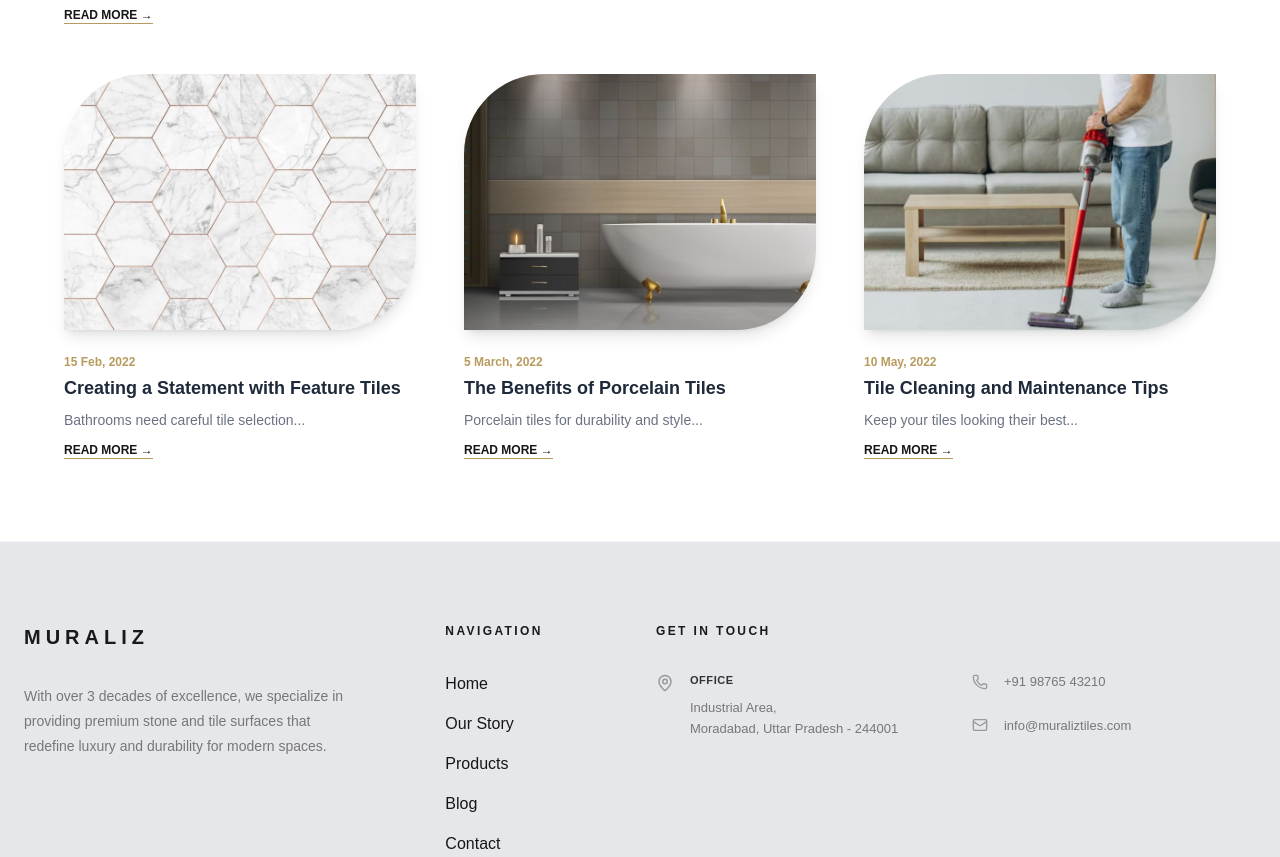
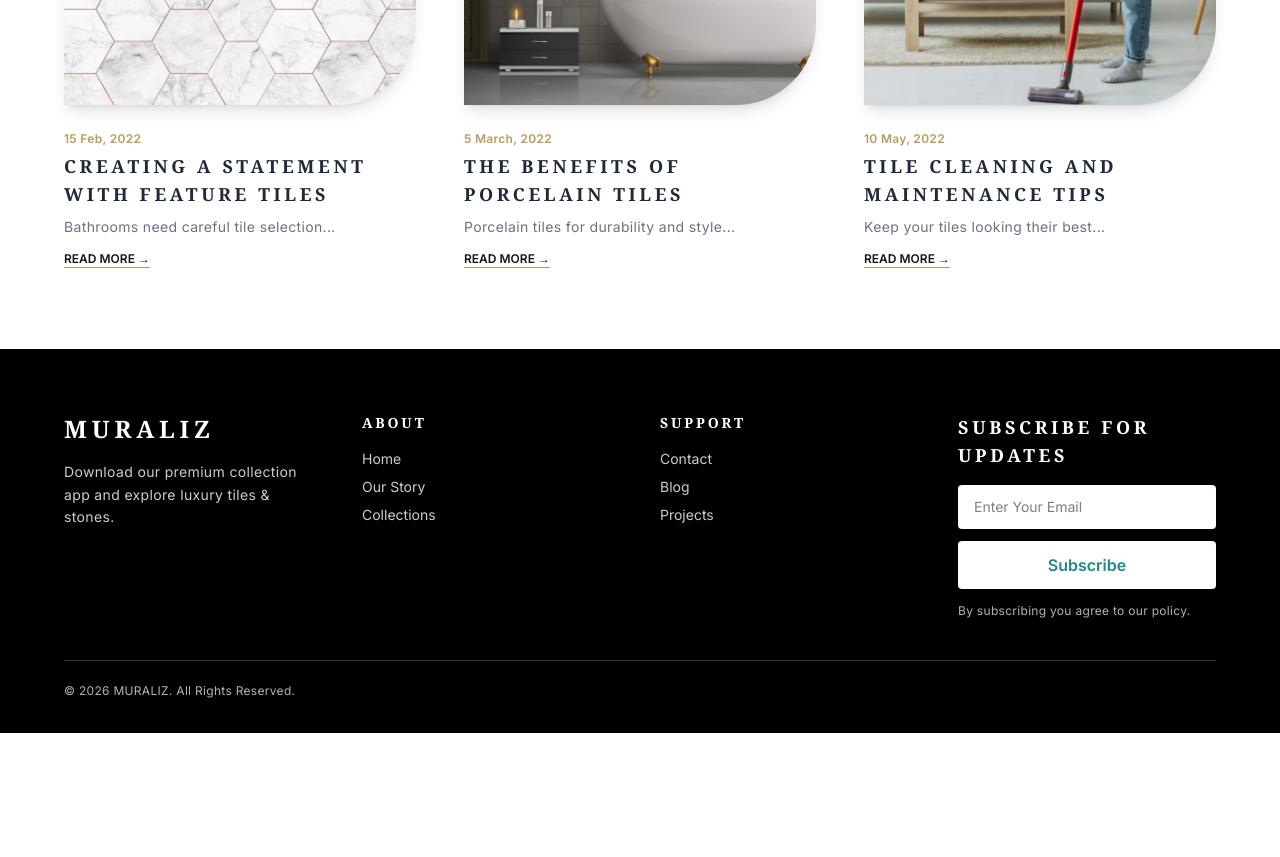
Before and after one commit to KarishmaEngg/muraliz_tiles, a Next.js app: page /blog in a window 1280 px wide. Shown: the part 1940-2797 px from the top of the page. After the commit the page ends 2673 px from the top, so only its background shows below. Built offline with nearby package versions, Linux system fonts and the light colour scheme.

Commit message:
Updated multiple pages, navbar, footer and added client banner

```diff
--- a/src/app/Our_Story/page.js
+++ b/src/app/Our_Story/page.js
@@ -4,7 +4,7 @@ import Navbar from '@/components/Navbar';
 import BlogSection from '@/components/BlogSection';
 import Footer from '@/components/Footer';
 
-export default function KarishmaPage() {
+export default function MuralizPage() {
   return (
     <div className="min-h-screen bg-white text-[#333] font-serif selection:bg-[#C1B087] selection:text-white">
       <Navbar />
@@ -13,18 +13,16 @@ export default function KarishmaPage() {
         <div className="absolute inset-0 bg-black/40 z-10" />
         <Image
           src="/hero-tiles.png"
-          alt="Karishma Specialization"
+          alt="Muraliz Specialization"
           fill
           className="object-cover"
           priority
         />
         <div className="relative z-20 text-center text-white px-4">
           <h1 className="text-3xl md:text-5xl tracking-[0.3em] font-light leading-relaxed uppercase">
-            Specialization <br />
-            in Tiles, Stones <br />
-            Marbles & Inlays
+           Our Story
           </h1>
-          <p className="mt-6 text-sm tracking-[0.4em] opacity-90 uppercase font-sans">Since 1987</p>
+          <p className="mt-6 text-sm tracking-[0.4em] opacity-90 uppercase font-sans">Specialization in Tiles,Stones,Marbles & Inlays</p>
         </div>
       </section>
 
@@ -38,8 +36,8 @@ export default function KarishmaPage() {
         </div>
         <h2 className="text-3xl tracking-[0.2em] uppercase mb-10">Our Journey</h2>
         <p className="text-gray-600 leading-relaxed max-w-4xl mx-auto text-sm md:text-base font-sans">
-          Karishma is a renowned family-owned business since three decades that has established itself as a leader in the tiles industry...
-          The name "Karishma" embodies delicacy and distinctiveness, symbolizing the creation of magical surfaces.
+          Muraliz is a renowned family-owned business since three decades that has established itself as a leader in the tiles industry...
+          The name "Muraliz" embodies delicacy and distinctiveness, symbolizing the creation of magical surfaces.
         </p>
 
         {/* Timeline Component */}
--- a/src/app/blog/page.js
+++ b/src/app/blog/page.js
@@ -78,7 +78,7 @@ export default function BlogPage() {
       <Navbar />
 
       {/* 🔥 HERO IMAGE */}
-      <div className="relative w-full h-screen">
+      <div className="relative w-full h-[60vh] md:h-[70vh] overflow-hidden">
         <Image
           src="/blog-hero.jpg"
           alt="Blog Banner"
--- a/src/app/contact/page.js
+++ b/src/app/contact/page.js
@@ -1,44 +1,50 @@
 "use client";
-import React, { useState } from 'react';
-import Image from 'next/image';
+import React, { useState } from "react";
+import Image from "next/image";
 import Navbar from "@/components/Navbar";
-import Footer from '@/components/Footer';
+import Footer from "@/components/Footer";
 
 const ContactPage = () => {
   const [result, setResult] = useState("");
 
   const onSubmit = async (event) => {
     event.preventDefault();
-    setResult("Sending....");
+    setResult("Sending...");
+
     const formData = new FormData(event.target);
-
-    // Web3Forms Key Integration
     formData.append("access_key", "8f8f57fe-b16c-4a93-8a90-82ede60f89fc");
 
+    try {
       const response = await fetch("https://api.web3forms.com/submit", {
         method: "POST",
-      body: formData
+        body: formData,
       });
 
       const data = await response.json();
 
       if (data.success) {
-      setResult("Form Submitted Successfully");
+        setResult("Form Submitted Successfully ✅");
         event.target.reset();
       } else {
-      console.log("Error", data);
-      setResult(data.message);
+        setResult("Something went wrong ❌");
+      }
+    } catch (error) {
+      setResult("Network Error ❌");
     }
   };
 
   return (
     <main className="min-h-screen bg-white">
-      {/* 1. TOP SECTION: Navbar + Hero Image (No transition at bottom) */}
-      <div className="relative">
+
+      {/* HERO SECTION */}
+      <div className="relative h-[60vh] md:h-[70vh] w-full">
+
+        {/* Navbar */}
         <div className="absolute top-0 left-0 w-full z-50">
           <Navbar />
         </div>
-        <div className="relative h-[60vh] md:h-[70vh] w-full overflow-hidden">
+
+        {/* Background Image */}
         <Image
           src="/contact-banner.jpg"
           alt="Muraliz Premium Tiles"
@@ -46,93 +52,155 @@ const ContactPage = () => {
           className="object-cover brightness-75"
           priority
         />
+
+        {/* Overlay Content */}
+        <div className="absolute inset-0 flex flex-col items-center justify-center text-white text-center px-4">
+          <Image
+            src="/blog_small.png"
+            alt="Logo"
+            width={40}
+            height={40}
+            className="mb-4 opacity-90"
+          />
+
+          <h1 className="text-2xl md:text-3xl tracking-[0.4em] uppercase font-light">
+            Contact Us
+          </h1>
+
+          <div className="w-16 h-[1px] bg-white/60 mt-6"></div>
         </div>
       </div>
 
-      {/* 2. CONTACT HEADER */}
-      <section className="py-16">
-        <div className="text-center">
-          <div className="flex justify-center mb-4">
-            <Image src="/blog_small.png" alt="Logo" width={35} height={35} className="opacity-80" />
+      {/* CONTACT INFO */}
+      <section className="max-w-7xl mx-auto px-6 py-20">
+        <div className="grid grid-cols-1 md:grid-cols-3 text-center gap-10 border-b border-gray-200 pb-12">
+
+          <div>
+            <h3 className="uppercase tracking-[0.3em] text-xs font-semibold mb-3">
+              Talk
+            </h3>
+            <p className="text-sm text-gray-500">+91 98188XXXXX</p>
           </div>
-          <h1 className="text-2xl tracking-[0.4em] uppercase font-light text-gray-800">Contact Us</h1>
-          <div className="w-16 h-[1px] bg-gray-200 mx-auto mt-8"></div>
+
+          <div>
+            <h3 className="uppercase tracking-[0.3em] text-xs font-semibold mb-3">
+              Meet
+            </h3>
+            <p className="text-sm text-gray-500">
+              Gurugram | Delhi
+            </p>
+          </div>
+
+          <div>
+            <h3 className="uppercase tracking-[0.3em] text-xs font-semibold mb-3">
+              Write
+            </h3>
+            <p className="text-sm text-gray-500">
+              muraliz@gmail.com
+            </p>
+          </div>
+
         </div>
       </section>
 
-      {/* 3. TALK, MEET, WRITE (Icons) */}
-      <section className="max-w-7xl mx-auto px-6 mb-20">
-        <div className="grid grid-cols-1 md:grid-cols-3 text-center border-b border-gray-700 pb-16">
-          <div className="flex flex-col items-center border-r-0 md:border-r border-gray-700 px-6 mb-12 md:mb-0">
-            <div className="mb-6 p-4 rounded-full bg-gray-50"><svg width="24" height="24" viewBox="0 0 24 24" fill="none" stroke="currentColor" strokeWidth="1" className="text-gray-600"><path d="M22 16.92v3a2 2 0 0 1-2.18 2 19.79 19.79 0 0 1-8.63-3.07 19.5 19.5 0 0 1-6-6 19.79 19.79 0 0 1-3.07-8.67A2 2 0 0 1 4.11 2h3a2 2 0 0 1 2 1.72 12.84 12.84 0 0 0 .7 2.81 2 2 0 0 1-.45 2.11L8.09 9.91a16 16 0 0 0 6 6l1.27-1.27a2 2 0 0 1 2.11-.45 12.84 12.84 0 0 0 2.81.7A2 2 0 0 1 22 16.92z" /></svg></div>
-            <h3 className="uppercase tracking-[0.3em] text-xs font-semibold mb-4">Talk</h3>
-            <p className="text-[11px] text-gray-500 tracking-widest">+91- 981886....</p>
-          </div>
-          <div className="flex flex-col items-center border-r-0 md:border-r border-gray-700 px-6 mb-12 md:mb-0">
-            <div className="mb-6 p-4 rounded-full bg-gray-50"><svg width="24" height="24" viewBox="0 0 24 24" fill="none" stroke="currentColor" strokeWidth="1" className="text-gray-600"><path d="M21 10c0 7-9 13-9 13s-9-6-9-13a9 9 0 0 1 18 0z" /><circle cx="12" cy="10" r="3" /></svg></div>
-            <h3 className="uppercase tracking-[0.3em] text-xs font-semibold mb-4">Meet</h3>
-            <p className="text-[10px] text-gray-400 tracking-[0.15em] leading-relaxed uppercase">Raja Garden | Gurugram <br /> Jagatpuri | Ashok Vihar</p>
-          </div>
-          <div className="flex flex-col items-center px-6">
-            <div className="mb-6 p-4 rounded-full bg-gray-50"><svg width="24" height="24" viewBox="0 0 24 24" fill="none" stroke="currentColor" strokeWidth="1" className="text-gray-600"><path d="M4 4h16c1.1 0 2 .9 2 2v12c0 1.1-.9 2-2 2H4c-1.1 0-2-.9-2-2V6c0-1.1.9-2 2-2z" /><polyline points="22,6 12,13 2,6" /></svg></div>
-            <h3 className="uppercase tracking-[0.3em] text-xs font-semibold mb-4">Write</h3>
-            <p className="text-[11px] text-gray-500 tracking-widest lowercase">komal22012005@gmail.com</p>
-          </div>
-        </div>
-      </section>
+      {/* FORM SECTION */}
+      <section className="max-w-7xl mx-auto px-6 pb-24">
+        <div className="grid md:grid-cols-2 gap-16 items-center">
 
-      {/* 4. INQUIRY FORM SECTION (Integrated with Web3Forms) */}
-      <section className="max-w-7xl mx-auto px-6 pb-24">
-        <div className="grid grid-cols-1 md:grid-cols-2 gap-20 items-center">
-          <div className="relative h-[600px] w-full shadow-sm">
-            <Image src="/contact-header.jpg" alt="Design Consultation" fill className="object-cover rounded-[2px]" />
+          {/* IMAGE */}
+          <div className="relative h-[600px] w-full">
+            <Image
+              src="/contact-header.jpg"
+              alt="Contact"
+              fill
+              className="object-cover rounded"
+            />
           </div>
 
-          <div className="flex flex-col">
-            <h2 className="text-3xl md:text-4xl font-light text-gray-800 leading-snug mb-16">
-              Let's have discussions <br /> for <span className="italic border-b border-gray-400 pb-1">your new wonder</span>
+          {/* FORM */}
+          <div>
+            <h2 className="text-2xl md:text-4xl font-light text-gray-800 mb-10 leading-snug">
+              Let's have discussions <br />
+              for <span className="italic border-b border-gray-400">your new wonder</span>
             </h2>
 
-            <form onSubmit={onSubmit} className="space-y-12">
-              <input type="text" name="name" required placeholder="Name" className="w-full border-b border-gray-200 py-3 focus:border-black outline-none text-sm transition-all bg-transparent" />
-              <input type="text" name="phone" required placeholder="+91" className="w-full border-b border-gray-200 py-3 focus:border-black outline-none text-sm transition-all bg-transparent" />
-              <input type="email" name="email" required placeholder="Email" className="w-full border-b border-gray-200 py-3 focus:border-black outline-none text-sm transition-all bg-transparent" />
-              <textarea name="message" required placeholder="Comment" rows="2" className="w-full border-b border-gray-200 py-3 focus:border-black outline-none text-sm transition-all bg-transparent resize-none"></textarea>
+            <form onSubmit={onSubmit} className="space-y-6">
 
-              <div className="pt-4 flex flex-col items-end gap-4">
-                <button type="submit" className="group relative border border-gray-800 px-12 py-3 text-[10px] uppercase font-bold tracking-[0.2em] overflow-hidden transition-all">
-                  <span className="relative z-10 group-hover:text-white">Inquire Now</span>
-                  <div className="absolute inset-0 bg-black translate-y-full group-hover:translate-y-0 transition-transform duration-300"></div>
+              <input
+                type="text"
+                name="name"
+                required
+                placeholder="Name"
+                className="w-full border-b border-gray-200 py-3 focus:border-black outline-none"
+              />
+
+              <input
+                type="tel"
+                name="phone"
+                required
+                placeholder="Phone"
+                className="w-full border-b border-gray-200 py-3 focus:border-black outline-none"
+              />
+
+              <input
+                type="email"
+                name="email"
+                required
+                placeholder="Email"
+                className="w-full border-b border-gray-200 py-3 focus:border-black outline-none"
+              />
+
+              <textarea
+                name="message"
+                required
+                placeholder="Message"
+                rows="3"
+                className="w-full border-b border-gray-200 py-3 focus:border-black outline-none resize-none"
+              />
+
+              <button
+                type="submit"
+                className="bg-black text-white px-10 py-3 text-xs uppercase tracking-widest hover:bg-gray-800 transition"
+              >
+                Inquire Now
               </button>
-                {/* Result Message */}
-                <p className="text-[10px] uppercase tracking-widest text-gray-400">{result}</p>
-              </div>
+
+              <p className="text-sm text-gray-500">{result}</p>
             </form>
           </div>
         </div>
       </section>
 
-      {/* 5. STORE LOCATIONS */}
-      <section className="bg-gray-50/50 py-24 border-t border-gray-100">
+      {/* STORES */}
+      <section className="bg-gray-50 py-20">
         <div className="max-w-7xl mx-auto px-6">
-          <div className="text-center mb-20">
-            <Image src="/blog_small.png" alt="Logo" width={30} height={30} className="mx-auto mb-4 opacity-60" />
-            <h2 className="text-xl tracking-[0.4em] uppercase font-light text-gray-700">Our Stores</h2>
+
+          <div className="text-center mb-12">
+            <h2 className="text-xl tracking-[0.4em] uppercase font-light text-gray-700">
+              Our Stores
+            </h2>
           </div>
-          <div className="grid grid-cols-1 sm:grid-cols-2 md:grid-cols-4 gap-12">
+
+          <div className="grid grid-cols-1 sm:grid-cols-2 md:grid-cols-4 gap-10">
+
             {[
-              { city: "Haryana", name: "Gurugram", addr: "F-9/5, DLF Phase-1, Main Golf Course Road, Gurugram, Haryana-122002" },
-              { city: "New Delhi", name: "Raja Garden", addr: "22, Raja Garden, Opposite Pillar No. 379, Delhi-110015" },
-              { city: "New Delhi", name: "Ashok Vihar", addr: "469, Shiv Market, Ashok Vihar, Delhi-110052" },
-              { city: "New Delhi", name: "Jagatpuri", addr: "A-71/72, Jagatpuri, Delhi-110051" }
-            ].map((store, idx) => (
-              <div key={idx} className={`flex flex-col space-y-4 ${idx !== 0 ? 'md:border-l border-gray-200 md:pl-10' : ''}`}>
-                <span className="text-[#C1B087] font-bold text-[10px] uppercase tracking-[0.2em]">{store.city}</span>
-                <h3 className="text-lg font-light text-gray-900 tracking-wide">{store.name}</h3>
-                <p className="text-[10px] text-gray-400 leading-relaxed tracking-[0.1em] uppercase">{store.addr}</p>
+              { city: "Haryana", name: "Gurugram" },
+              { city: "Delhi", name: "Raja Garden" },
+              { city: "Delhi", name: "Ashok Vihar" },
+              { city: "Delhi", name: "Jagatpuri" },
+            ].map((store, i) => (
+              <div key={i}>
+                <p className="text-xs text-gray-400 uppercase mb-2">
+                  {store.city}
+                </p>
+                <h3 className="text-lg text-gray-800">
+                  {store.name}
+                </h3>
               </div>
             ))}
+
           </div>
+
         </div>
       </section>
 
--- a/src/app/globals.css
+++ b/src/app/globals.css
@@ -36,3 +36,18 @@ body {
   -ms-overflow-style: none;  /* IE & Edge */
   scrollbar-width: none;     /* Firefox */
 }
+
+@layer base {
+  /* Saari Headings ke liye (H1 se H6) */
+  h1{
+    @apply font-serif tracking-[0.3em] uppercase text-white;
+  }
+   h2, h3, h4, h5, h6 {
+    @apply font-serif tracking-[0.2em] uppercase text-gray-800;
+  }
+
+  /* Saare Content/Paragraphs ke liye */
+  p {
+    @apply font-sans text-gray-500 leading-relaxed tracking-wide;
+  }
+}
--- a/src/app/layout.js
+++ b/src/app/layout.js
@@ -1,22 +1,32 @@
-// src/app/layout.js
-import "./globals.css"; // Sabse upar Tailwind ki CSS file import karein
+import { Playfair_Display, Inter } from "next/font/google";
+import "./globals.css";
+
+// 1. Headings ke liye Serif Font (Luxury & Premium Look)
+const playfair = Playfair_Display({
+  subsets: ["latin"],
+  variable: "--font-playfair", // Isse hum CSS mein use kar payenge
+  weight: ["400", "500", "600", "700"],
+});
+
+// 2. Body/Content ke liye Sans Font (Clean & Readable)
+const inter = Inter({
+  subsets: ["latin"],
+  variable: "--font-inter",
+  weight: ["300", "400", "500", "600"],
+});
 
 export const metadata = {
-  title: "MURALIZ | The Magic of Surfaces",
-  description: "Experience premium tile designs and murals for your space.",
+  title: "Muraliz Tiles | Premium Luxury Surfaces",
+  description: "Exquisite tile collections for luxury spaces and premium interiors.",
 };
 
 export default function RootLayout({ children }) {
   return (
-    <html lang="en">
-      <head>
-        {/* Google Fonts (Optional: Elegant Serif Look ke liye) */}
-        <link rel="preconnect" href="https://fonts.googleapis.com" />
-        <link rel="preconnect" href="https://fonts.gstatic.com" crossOrigin="anonymous" />
-        <link href="https://fonts.googleapis.com/css2?family=Cormorant+Garamond:wght@300;400;500&display=swap" rel="stylesheet" />
-      </head>
-      <body className="antialiased bg-black selection:bg-white/20 selection:text-white">
-        {/* 'children' wo content hai jo page.js se aayega */}
+    <html
+      lang="en"
+      className={`${playfair.variable} ${inter.variable} h-full antialiased`}
+    >
+      <body className={`${inter.className} min-h-full flex flex-col`}>
         {children}
       </body>
     </html>
--- a/src/components/AboutSection.jsx
+++ b/src/components/AboutSection.jsx
@@ -27,7 +27,7 @@ const AboutSection = () => {
 
           <div className="space-y-6 text-gray-600 font-light leading-relaxed text-sm md:text-base text-justify">
             <p>
-              Welcome to Karishma Tiles & Stones, your one-stop destination for premium quality
+              Welcome to Muraliz Tiles & Stones, your one-stop destination for premium quality
               surfaces that can bring your vision to life. Embrace a seamless journey towards
               transforming your home or crafting a fresh environment as our extensive range
               of tiles and stones becomes your canvas, enabling you to curate the ideal
--- a/src/components/Footer.jsx
+++ b/src/components/Footer.jsx
@@ -1,135 +1,101 @@
 "use client";
-import React from 'react';
-import Link from 'next/link';
-import { Mail, MapPin, Phone } from 'lucide-react';
+import React from "react";
+import Link from "next/link";
+import { Mail, MapPin, Phone } from "lucide-react";
 
 const Footer = () => {
   return (
-    <footer className="bg-[#E5E7EB] pt-20 pb-10 border-t border-gray-100">
-      <div className="max-w-[1300px] mx-auto px-6">
-        <div className="flex flex-wrap -mx-4">
+    <footer className="bg-black text-white pt-16 pb-8 font-sans">
+      <div className="max-w-[1200px] mx-auto px-6">
 
-          {/* Column 1: Brand */}
-          <div className="w-full lg:w-4/12 px-4 mb-12 lg:mb-0">
-            <h2 className="text-[20px] font-bold tracking-[0.25em] text-[#1a1a1a] mb-8 uppercase">
+        {/* GRID */}
+        <div className="grid grid-cols-1 sm:grid-cols-2 lg:grid-cols-4 gap-10">
+
+          {/* BRAND */}
+          <div>
+            <h2 className="text-2xl font-semibold mb-4 text-white">
               MURALIZ
             </h2>
-            <p className="text-[14px] text-[#777] leading-[1.8] font-light max-w-[320px]">
-              With over 3 decades of excellence, we specialize in providing premium stone and tile surfaces that redefine luxury and durability for modern spaces.
+
+            <p className="text-sm text-white/80 leading-relaxed mb-6">
+              Download our premium collection app and explore luxury tiles & stones.
             </p>
-          </div>
-
-          {/* Column 2: Navigation */}
-          <div className="w-full sm:w-1/2 lg:w-2/12 px-4 mb-12 lg:mb-0">
-            <h3 className="text-[12px] font-bold tracking-[0.2em] text-[#1a1a1a] mb-8 uppercase">
-              Navigation
-            </h3>
-            <ul className="space-y-4">
-
-              <li>
-                <Link href="/" className="footer-link">Home</Link>
-              </li>
-
-              <li>
-                <Link href="/Our_Story" className="footer-link">Our Story</Link>
-              </li>
-
-              <li>
-                <Link href="/collections" className="footer-link">Products</Link>
-              </li>
 
 
 
-              <li>
-                <Link href="/blog" className="footer-link">Blog</Link>
-              </li>
 
-              <li>
-                <Link href="/contact" className="footer-link">Contact</Link>
-              </li>
+          </div>
 
-              <li>
-                <Link href="/clientele" className="footer-link">Clientle</Link>
-              </li>
+          {/* LINKS */}
+          <div>
+            <h3 className="text-sm font-semibold mb-4 text-white">About</h3>
+            <ul className="space-y-2 text-sm text-white/80">
+              <li><Link href="/">Home</Link></li>
+              <li><Link href="/Our_Story">Our Story</Link></li>
+              <li><Link href="/collections">Collections</Link></li>
 
             </ul>
           </div>
 
-          {/* Column 3: Contact */}
-          <div className="w-full sm:w-1/2 lg:w-6/12 px-4">
-            <h3 className="text-[12px] font-bold tracking-[0.2em] text-[#1a1a1a] mb-8 uppercase">
-              Get In Touch
-            </h3>
+          {/* HELP */}
+          <div>
+            <h3 className="text-sm font-semibold mb-4 text-white">Support</h3>
+            <ul className="space-y-2 text-sm text-white/80">
+              <li><Link href="/contact">Contact</Link></li>
+              <li><Link href="/blog">Blog</Link></li>
+              <li><Link href="/projects">Projects</Link></li>
 
-            <div className="grid grid-cols-1 md:grid-cols-2 gap-8">
+            </ul>
+          </div>
 
-              {/* Address */}
-              <div className="flex gap-4">
-                <MapPin size={18} className="text-[#999] shrink-0 mt-0.5" />
-                <div>
-                  <h4 className="text-[11px] font-bold tracking-wider text-[#333] uppercase mb-2">
-                    Office
-                  </h4>
-                  <p className="text-[13px] text-[#777] leading-relaxed font-light">
-                    Industrial Area,<br />
-                    Moradabad, Uttar Pradesh - 244001
-                  </p>
-                </div>
-              </div>
+         {/* SUBSCRIBE */}
+<div>
+  <h3 className="text-lg font-semibold mb-4 text-white">
+    Subscribe for updates
+  </h3>
 
-              {/* Contact Info */}
-              <div className="space-y-6">
+  <form
+    onSubmit={(e) => {
+      e.preventDefault();
+      window.open(
+        "https://your-link-here.com/19ac13d2-4a13-4011-84d9-0c7fa50d76db",
+        "_blank"
+      );
+    }}
+  >
+    <input
+      type="email"
+      placeholder="Enter Your Email"
+      required
+      className="w-full px-4 py-3 rounded bg-white text-black text-sm outline-none mb-3"
+    />
 
-                <div className="flex gap-4 items-center">
-                  <Phone size={16} className="text-[#999]" />
-                  <a href="tel:+919876543210" className="text-[13px] text-[#777] font-light hover:text-black">
-                    +91 98765 43210
-                  </a>
-                </div>
+    <button
+      type="submit"
+      className="w-full bg-white text-[#1F8A83] py-3 rounded font-semibold hover:bg-gray-100 transition"
+    >
+      Subscribe
+    </button>
+  </form>
 
-                <div className="flex gap-4 items-center">
-                  <Mail size={16} className="text-[#999]" />
-                  <a href="mailto:info@muraliztiles.com" className="text-[13px] text-[#777] font-light hover:text-black">
-                    info@muraliztiles.com
-                  </a>
-                </div>
-
-              </div>
-
-            </div>
-          </div>
+  <p className="text-xs text-white/70 mt-3">
+    By subscribing you agree to our policy.
+  </p>
+</div>
 
         </div>
 
-        {/* Bottom */}
-        <div className="mt-20 pt-8 border-t border-gray-100 flex flex-col md:flex-row justify-between items-center gap-4">
+        {/* BOTTOM */}
+        <div className="mt-10 pt-5 border-t border-white/20 flex flex-col md:flex-row justify-between items-center gap-3">
 
-          <p className="text-[10px] text-[#bbb] tracking-[0.2em] uppercase font-light">
-            © 2026 MURALIZ TILES & STONES. ALL RIGHTS RESERVED.
+          <p className="text-xs text-white/70">
+            © 2026 MURALIZ. All Rights Reserved.
           </p>
 
-          <div className="flex gap-6 text-[10px] text-[#bbb]">
-            <Link href="/privacy-policy" className="hover:text-black">Privacy Policy</Link>
-            <Link href="/terms" className="hover:text-black">Terms</Link>
-          </div>
 
         </div>
+
       </div>
-
-      {/* ✅ COMMON STYLE */}
-      <style jsx>{`
-        .footer-link {
-          font-size: 13px;
-          color: #777;
-          font-weight: 300;
-          transition: all 0.3s;
-        }
-        .footer-link:hover {
-          color: black;
-          padding-left: 8px;
-        }
-      `}</style>
-
     </footer>
   );
 };
```
Also changed, not shown: src/app/clientele/page.js (+29 -26 lines), src/app/collections/[slug]/page.js (+4 -4 lines), src/app/collections/page.js (+15 -11 lines), src/components/Navbar.jsx (+41 -24 lines), public/client_banner.jpg (added). Lines whose indentation alone changed are shown as unchanged.
